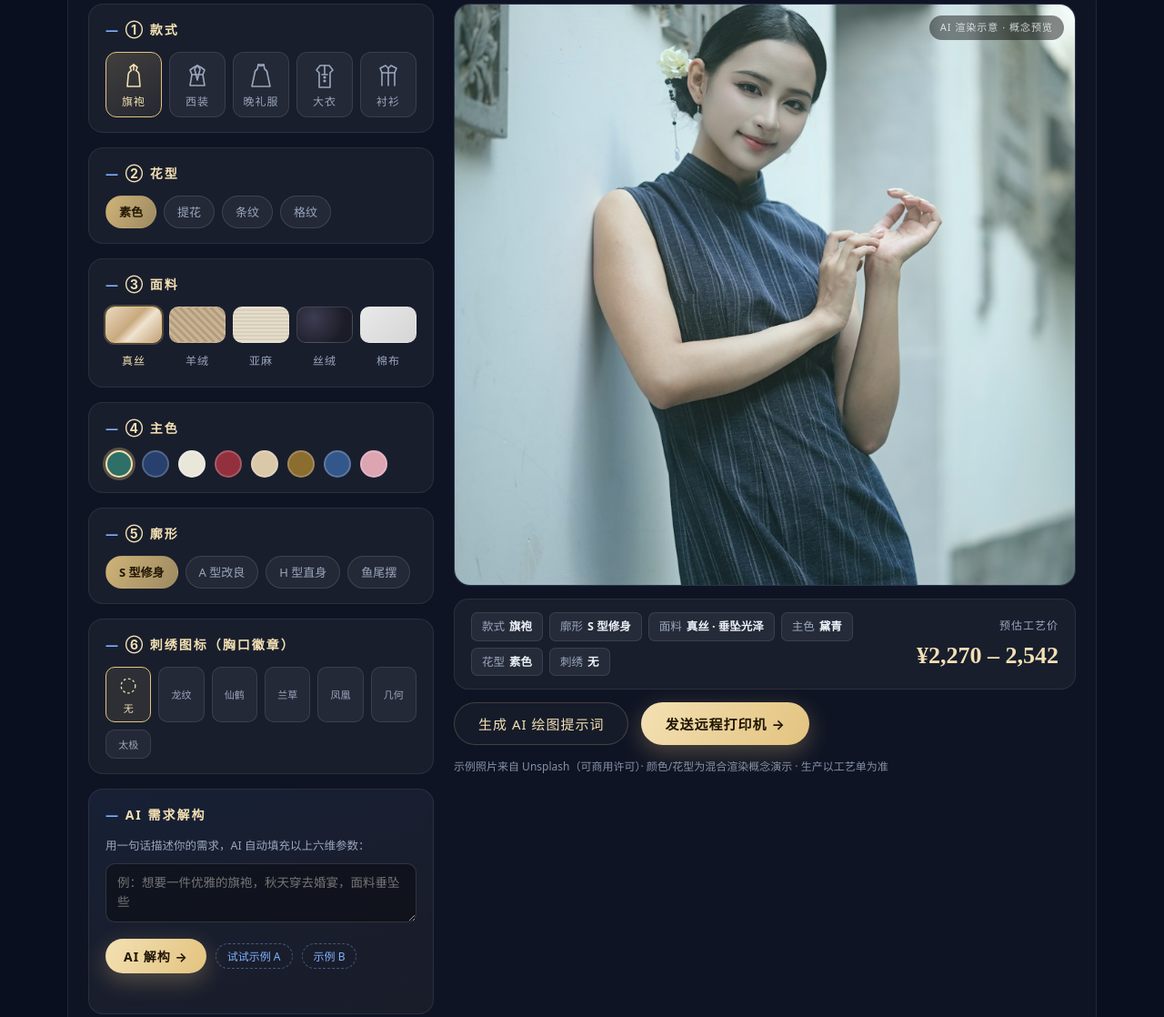
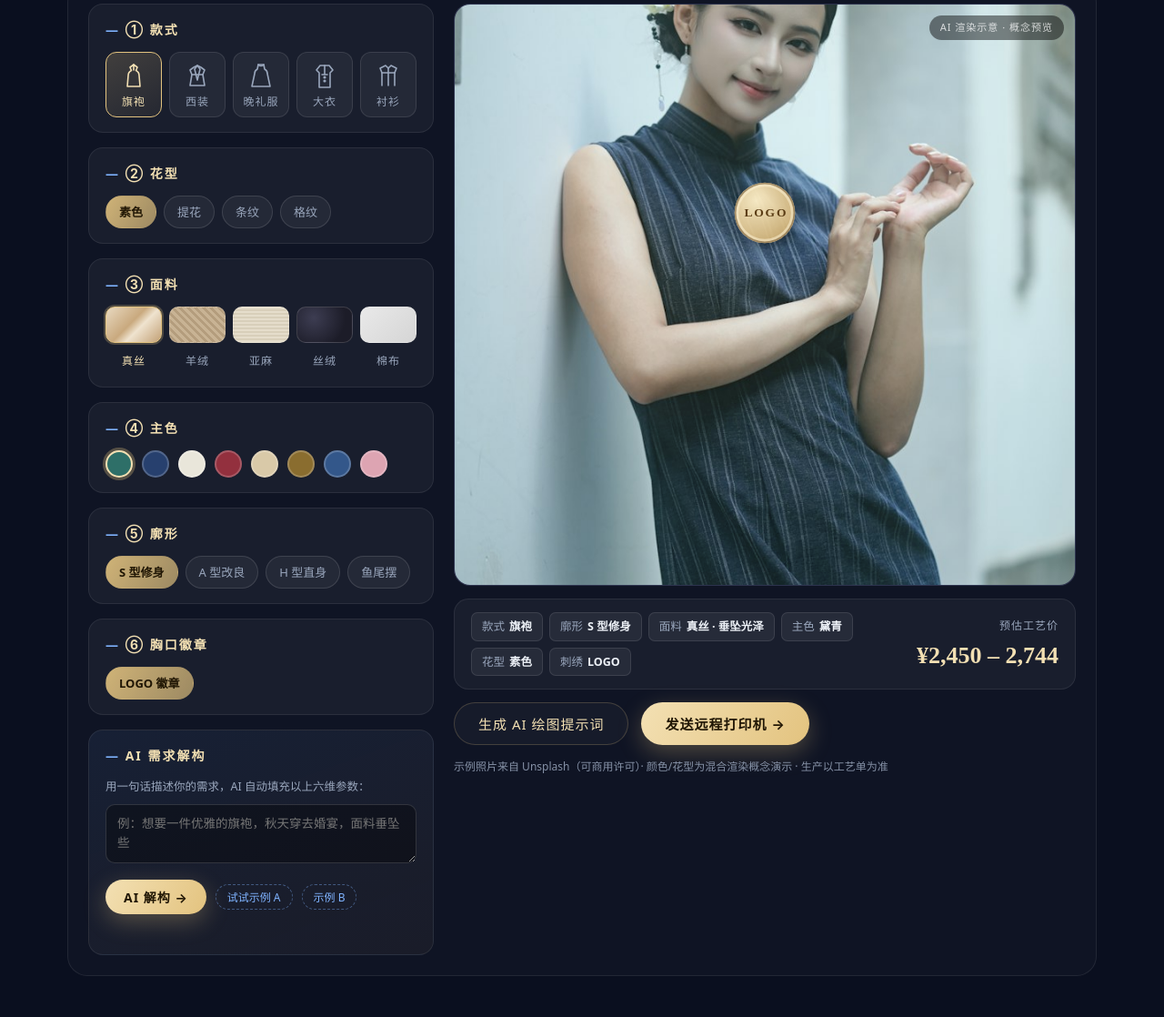
Before and after one commit to in33/AiFuZhuang.com.cn, a plain HTML site: page index.html in a window 1280 px wide. Shown: the part 1126-2244 px from the top of the page at 91% size. Drawn offline with Linux system fonts and the light colour scheme.

Commit message:
更新：胸口徽章简化为 LOGO 单选项（金色织唛样式可开关）· 廓形联动预览取景与缩放

```diff
--- a/index.html
+++ b/index.html
@@ -93,8 +93,8 @@
         </div>
 
         <div class="panel-block">
-          <h3>⑥ 刺绣图标（胸口徽章）</h3>
-          <div class="motif-row" id="motifRow"></div>
+          <h3>⑥ 胸口徽章</h3>
+          <div class="opt-row" id="motifRow"></div>
         </div>
 
         <div class="panel-block ai-block">
--- a/main.js
+++ b/main.js
@@ -34,16 +34,6 @@ const PATTERNS = [
   { key: "plaid", name: "格纹" },
 ];
 
-const MOTIFS = [
-  { key: "none", name: "无" },
-  { key: "dragon", name: "龙纹", svg: `<path d="M8 4c6-3 14-2 16 3 1.6 4-1 7-5 8l6 9h-5l-5-7-4 7H6l6-10C7 13 4 10 5 7c.6-1.6 1.7-2.5 3-3z"/>` },
-  { key: "crane", name: "仙鹤", svg: `<path d="M4 22c2-8 8-9 10-14 1.5-3.5 6-4 8-1.5 1.6 2-.3 5-3.4 5.6C22 16 18 21 12 21l6 3H4z"/>` },
-  { key: "orchid", name: "兰草", svg: `<path d="M14 25c0-6-1-10-5-14 4 1 6 4 7 7 0-5 2-8 6-10-2 4-3 8-3 12l4-3c-2 3-3 5-3 8h-6z"/>` },
-  { key: "phoenix", name: "凤凰", svg: `<path d="M15 3c4 0 7 3 7 6 0 4-4 5-7 4 3 3 8 3 10 8-5-1-9-2-12-5 1 4 4 6 4 9-3-2-6-4-7-8-3 1-6 0-7-2 3 0 5-2 5-4-2-4 1-8 7-8z"/>` },
-  { key: "geo", name: "几何", svg: `<path d="M4 4h8v8H4zM14 14h8v8h-8zM14 4h8l-8 8zM4 14l8 8H4z"/>` },
-  { key: "taichi", name: "太极", svg: `<path d="M15 3a12 12 0 1 1 0 24 12 12 0 0 1 0-24zm0 3a4.5 4.5 0 0 0 0 9 4.5 4.5 0 0 1 0 9 9 9 0 0 0 0-18zm0 3a1.8 1.8 0 1 1 0 3.6 1.8 1.8 0 0 1 0-3.6zm0 10.4a1.8 1.8 0 1 1 0 3.6 1.8 1.8 0 0 1 0-3.6z"/>` },
-];
-
 const AI_EXAMPLES = [
   "想要一件优雅的旗袍，秋天穿去婚宴，面料垂坠些，别太隆重",
   "给酒店高管团队订秋冬职业大衣，稳重大气，耐穿保暖，可绣集团徽章",
@@ -51,7 +41,7 @@ const AI_EXAMPLES = [
 ];
 
 /* ---------------- 状态 ---------------- */
-const state = { style: STYLES[0], silhouette: STYLES[0].silhouettes[0], fabric: FABRICS[0], color: COLORS[0], pattern: PATTERNS[0], motif: MOTIFS[0], qty: 1 };
+const state = { style: STYLES[0], silhouette: STYLES[0].silhouettes[0], fabric: FABRICS[0], color: COLORS[0], pattern: PATTERNS[0], logo: true, qty: 1 };
 
 const $ = (s) => document.querySelector(s);
 
@@ -128,14 +118,9 @@ function renderPatterns() {
 }
 
 function renderMotifs() {
-  $("#motifRow").innerHTML = MOTIFS.map((m) => `
-    <button class="motif ${m.key === state.motif.key ? "on" : ""}" data-k="${m.key}" type="button">
-      ${m.key === "none" ? `<svg viewBox="0 0 30 30"><circle cx="15" cy="15" r="9" fill="none" stroke="currentColor" stroke-width="1.5" stroke-dasharray="3 3"/></svg>${m.name}` : `${m.svg}${m.name}`}
-    </button>`).join("");
-  $("#motifRow").onclick = (e) => {
-    const b = e.target.closest(".motif");
-    if (!b) return;
-    state.motif = MOTIFS.find((m) => m.key === b.dataset.k);
+  $("#motifRow").innerHTML = `<span class="opt ${state.logo ? "on" : ""}" id="logoOpt">LOGO 徽章</span>`;
+  $("#motifRow").onclick = () => {
+    state.logo = !state.logo;
     renderMotifs(); updatePreview();
   };
 }
@@ -157,9 +142,16 @@ function calcPrice() {
   if (state.pattern.key === "jacquard") p += 220;
   if (state.pattern.key === "plaid") p += 90;
   if (state.pattern.key === "stripe") p += 60;
-  if (state.motif.key !== "none") p += 180;
+  if (state.logo) p += 180;
   const lo = Math.round(p / 10) * 10;
   return { lo, hi: Math.round(lo * 1.12) };
+}
+
+function silVisual(sil) {
+  if (/修身|收腰|束腰|鱼尾|燕尾/.test(sil)) return { z: 1.18, dy: 6 };
+  if (/宽松|落肩|茧形|直身|直筒|O 型/.test(sil)) return { z: 0.95, dy: -4 };
+  if (/改良|A 字|A 型|希腊|古巴/.test(sil)) return { z: 1.06, dy: 2 };
+  return { z: 1.08, dy: 0 };
 }
 
 function updatePreview() {
@@ -167,7 +159,10 @@ function updatePreview() {
   photo.style.opacity = 0;
   setTimeout(() => {
     photo.src = state.style.photo;
-    photo.style.objectPosition = state.style.pos;
+    const baseY = parseFloat(state.style.pos.split(" ")[1]) || 50;
+    const v = silVisual(state.silhouette);
+    photo.style.objectPosition = `50% ${Math.min(92, Math.max(8, baseY + v.dy))}%`;
+    photo.style.transform = `scale(${v.z})`;
     photo.style.opacity = 1;
   }, 180);
 
@@ -180,13 +175,13 @@ function updatePreview() {
   pat.style.opacity = PATTERN_OP[state.pattern.key];
 
   const m = $("#pvMotif");
-  if (state.motif.key === "none") { m.classList.remove("show"); }
-  else { m.innerHTML = state.motif.svg; m.classList.add("show"); }
+  if (!state.logo) { m.classList.remove("show"); }
+  else { m.innerHTML = "<b>LOGO</b>"; m.classList.add("show"); }
 
   $("#specChips").innerHTML = `
     <span>款式<b>${state.style.name}</b></span><span>廓形<b>${state.silhouette}</b></span>
     <span>面料<b>${state.fabric.name} · ${state.fabric.note}</b></span><span>主色<b>${state.color.name}</b></span>
-    <span>花型<b>${state.pattern.name}</b></span><span>刺绣<b>${state.motif.key === "none" ? "无" : state.motif.name}</b></span>`;
+    <span>花型<b>${state.pattern.name}</b></span><span>刺绣<b>${state.logo ? "LOGO" : "无"}</b></span>`;
 
   const { lo, hi } = calcPrice();
   $("#priceNum").textContent = `¥${lo.toLocaleString()} – ${hi.toLocaleString()}`;
@@ -206,7 +201,7 @@ function deconstruct(text) {
   found.color = COLORS.find((c) => t.includes(c.name)) ||
     (/优雅|黛|青/.test(t) ? COLORS[0] : /稳重|藏蓝|深/.test(t) ? COLORS[1] : /华丽|绛红|红/.test(t) ? COLORS[3] : /金色|鎏金|乌金/.test(t) ? COLORS[5] : /温柔|粉|藕/.test(t) ? COLORS[7] : null);
   found.pattern = /提花/.test(t) ? PATTERNS[1] : /条纹/.test(t) ? PATTERNS[2] : /格纹|格子/.test(t) ? PATTERNS[3] : PATTERNS[0];
-  found.motif = /徽章|logo|LOGO|集团|标志/.test(t) ? MOTIFS[1] : /龙/.test(t) ? MOTIFS[1] : /鹤/.test(t) ? MOTIFS[2] : /兰|竹/.test(t) ? MOTIFS[3] : /凤/.test(t) ? MOTIFS[4] : /太极|中式/.test(t) ? MOTIFS[6] : MOTIFS[0];
+  found.logo = /徽章|logo|LOGO|集团|标志|绣/.test(t);
   found.scene = /婚宴|婚礼/.test(t) ? "婚宴社交" : /年会|晚宴|红毯/.test(t) ? "晚宴红毯" : /酒店|职业|商务|高管/.test(t) ? "商务职业" : /秋天|秋冬|冬/.test(t) ? "秋冬出行" : "日常场景";
   return found;
 }
@@ -222,16 +217,16 @@ function runAI(text) {
     if (f.fabric) state.fabric = f.fabric;
     if (f.color) state.color = f.color;
     state.pattern = f.pattern;
-    state.motif = f.motif;
+    state.logo = f.logo;
     renderStyles(); renderSilhouettes(); renderFabrics(); renderColors(); renderPatterns(); renderMotifs(); updatePreview();
-    out.textContent = `✓ 解构完成：${state.style.name} · ${state.silhouette} · ${state.fabric.name} · ${state.color.name} · ${state.pattern.name}花型 · ${f.scene} · 刺绣${state.motif.key === "none" ? "无" : state.motif.name}`;
+    out.textContent = `✓ 解构完成：${state.style.name} · ${state.silhouette} · ${state.fabric.name} · ${state.color.name} · ${state.pattern.name}花型 · ${f.scene} · ${state.logo ? "胸口 LOGO 徽章" : "无徽章"}`;
   }, 900);
 }
 
 /* ---------------- 提示词弹窗 ---------------- */
 function buildPrompt() {
-  const zh = `款式：${state.style.name} · ${state.silhouette}\n面料：${state.fabric.name}（${state.fabric.note}）\n主色：${state.color.name}\n花型：${state.pattern.name}\n刺绣：${state.motif.key === "none" ? "无" : state.motif.name + "徽章（胸口）"}\n渲染：服装产品摄影，人台展示，柔和棚拍光，细腻面料质感，极简背景`;
-  const en = `Professional fashion product photography of a ${state.style.prompt}, ${state.silhouette} silhouette, ${state.fabric.name} fabric with ${state.fabric.note} texture, ${state.color.name} color tone${state.pattern.key !== "none" ? ", " + state.pattern.name + " pattern" : ""}${state.motif.key !== "none" ? ", embroidered " + state.motif.name + " emblem badge on chest" : ""}, displayed on a dress form, soft studio lighting, fine fabric detail, minimal background, photorealistic`;
+  const zh = `款式：${state.style.name} · ${state.silhouette}\n面料：${state.fabric.name}（${state.fabric.note}）\n主色：${state.color.name}\n花型：${state.pattern.name}\n刺绣：${state.logo ? "胸口 LOGO 徽章" : "无"}\n渲染：服装产品摄影，人台展示，柔和棚拍光，细腻面料质感，极简背景`;
+  const en = `Professional fashion product photography of a ${state.style.prompt}, ${state.silhouette} silhouette, ${state.fabric.name} fabric with ${state.fabric.note} texture, ${state.color.name} color tone${state.pattern.key !== "none" ? ", " + state.pattern.name + " pattern" : ""}${state.logo ? ", embroidered LOGO emblem patch on chest" : ""}, displayed on a dress form, soft studio lighting, fine fabric detail, minimal background, photorealistic`;
   return { zh, en };
 }
 $("#promptBtn").addEventListener("click", () => {
--- a/style.css
+++ b/style.css
@@ -180,7 +180,7 @@ textarea:focus { outline: none; border-color: var(--gold); }
   aspect-ratio: 0.82; max-height: 640px; width: 100%;
   border: 1px solid rgba(255, 255, 255, 0.12); background: #101735;
 }
-.pv-photo { position: absolute; inset: 0; width: 100%; height: 100%; object-fit: cover; transition: opacity 0.35s; }
+.pv-photo { position: absolute; inset: 0; width: 100%; height: 100%; object-fit: cover; transition: opacity 0.35s, transform 0.5s cubic-bezier(0.22, 1, 0.36, 1), object-position 0.5s cubic-bezier(0.22, 1, 0.36, 1); will-change: transform; }
 .pv-tint { position: absolute; inset: 0; mix-blend-mode: color; opacity: 0; transition: background 0.3s, opacity 0.3s; }
 .pv-pattern {
   position: absolute; inset: 0; mix-blend-mode: overlay; opacity: 0;
@@ -196,6 +196,7 @@ textarea:focus { outline: none; border-color: var(--gold); }
   box-shadow: 0 4px 14px rgba(0, 0, 0, 0.45), inset 0 0 0 2px rgba(90, 60, 20, 0.5), inset 0 0 0 5px rgba(255, 245, 215, 0.55);
 }
 .pv-motif svg { width: 100%; height: 100%; fill: #5a3c14; }
+.pv-motif b { display: block; font-family: var(--serif); font-size: 15px; font-weight: 800; letter-spacing: 2px; color: #5a3c14; line-height: 1; transform: translateY(-1px); }
 .pv-motif.show { display: grid; animation: motifIn 0.45s cubic-bezier(0.22, 1.4, 0.36, 1) both; }
 @keyframes motifIn { from { transform: translateX(-50%) scale(0.5); opacity: 0; } }
 .pv-tag { position: absolute; right: 12px; top: 12px; font-size: 11px; letter-spacing: 1px; color: rgba(255, 255, 255, 0.75); background: rgba(0, 0, 0, 0.45); padding: 4px 12px; border-radius: 999px; backdrop-filter: blur(4px); }
```
Also changed, not shown: 1 other file.
